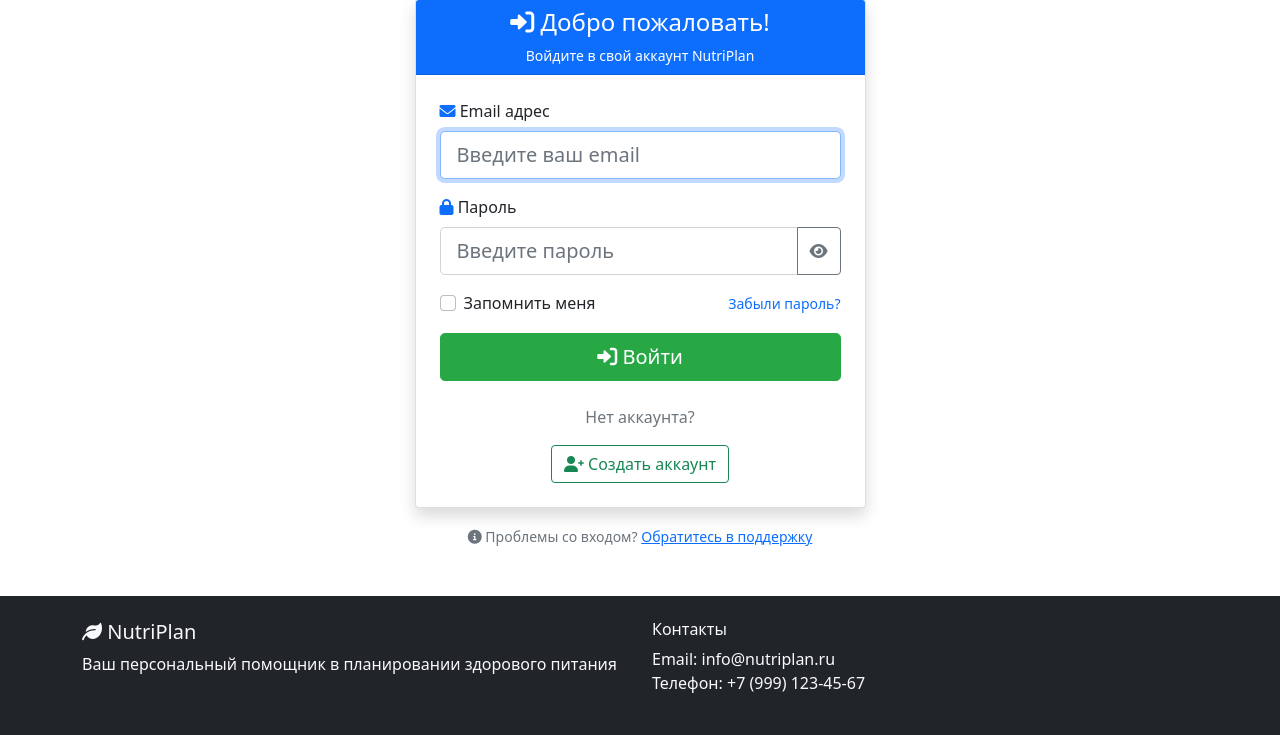
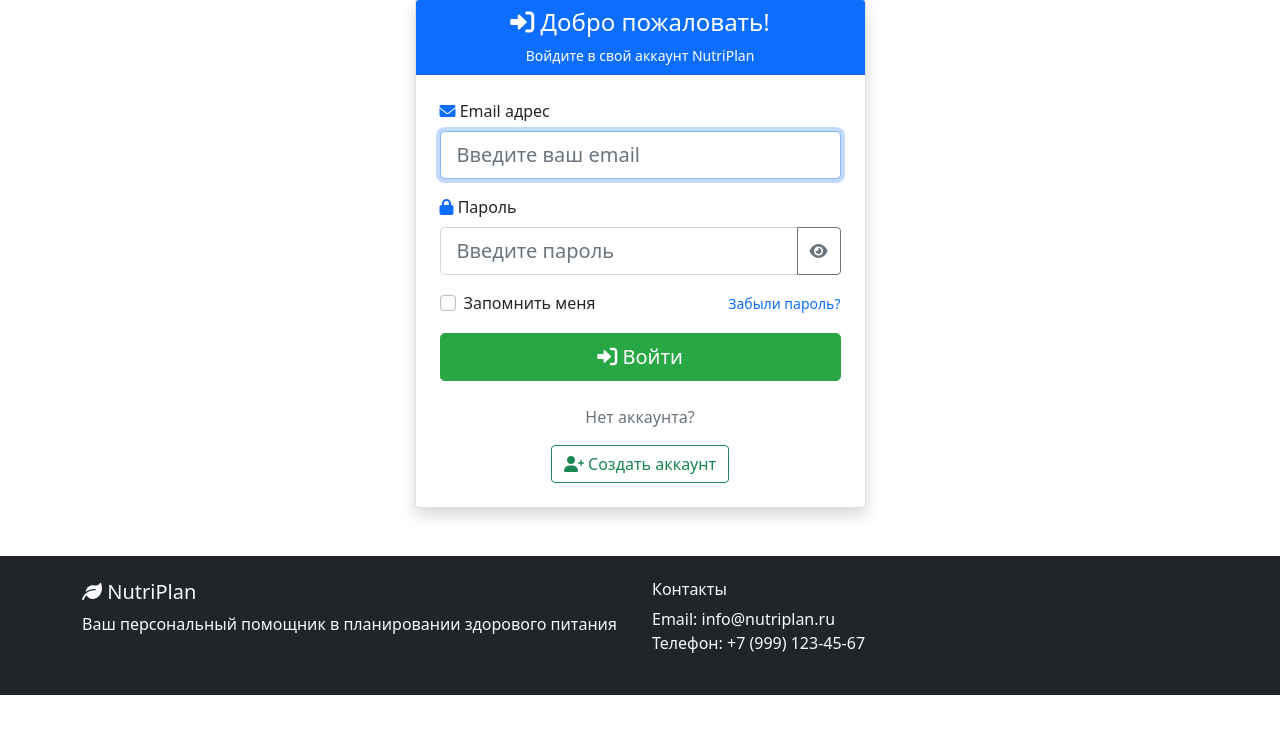
Before and after one commit to Yuri4ek/hackatoon, a Flask app: page /login in a window 1280 px wide. Shown: the part 105-840 px from the top of the page. After the commit the page ends 800 px from the top, so only its background shows below. Run offline with Flask 3, Linux system fonts and the light colour scheme.

Commit message:
исправила

```diff
--- a/templates/index.html
+++ b/templates/index.html
@@ -13,7 +13,7 @@
                 <div class="d-flex gap-3">
                     {% if not current_user.is_authenticated %}
                     <a href="{{ url_for('register') }}" class="btn btn-light btn-lg">
-                        <i class="fas fa-rocket"></i> Начать бесплатно
+                        <i class="fas fa-rocket"></i> Начать
                     </a>
                     <a href="{{ url_for('login') }}" class="btn btn-outline-light btn-lg">
                         Войти в аккаунт
--- a/templates/login.html
+++ b/templates/login.html
@@ -82,13 +82,6 @@
                     </div>
                 </div>
             </div>
-
-            <div class="text-center mt-3">
-                <small class="text-muted">
-                    <i class="fas fa-info-circle"></i>
-                    Проблемы со входом? <a href="{{ url_for('help') }}">Обратитесь в поддержку</a>
-                </small>
-            </div>
         </div>
     </div>
 </div>
```
